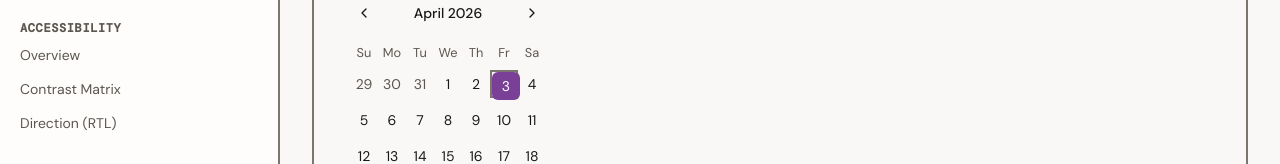
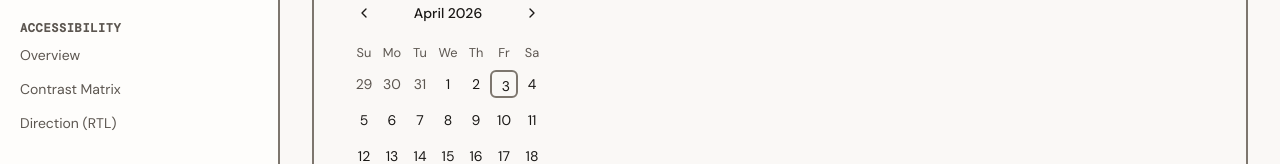
Before and after one commit to MikeNotThePope/substrateui, a Next.js app: page /docs/components/calendar in a window 1280 px wide. Shown: the part 319-483 px from the top of the page. Built offline with nearby package versions, Linux system fonts and the light colour scheme.

Commit message:
fix: pin calendar date to prevent hydration mismatch in CI
The calendar docs page used new Date() which produces different values
on server vs client, causing hydration errors and visual regression
failures as the displayed month drifts over time.

```diff
--- a/src/app/docs/components/calendar/page.tsx
+++ b/src/app/docs/components/calendar/page.tsx
@@ -45,7 +45,7 @@
 ]
 
 export default function CalendarPage() {
-  const [date, setDate] = React.useState<Date | undefined>(new Date())
+  const [date, setDate] = React.useState<Date | undefined>(new Date(2025, 0, 20))
 
   return (
     <DocPage
```
